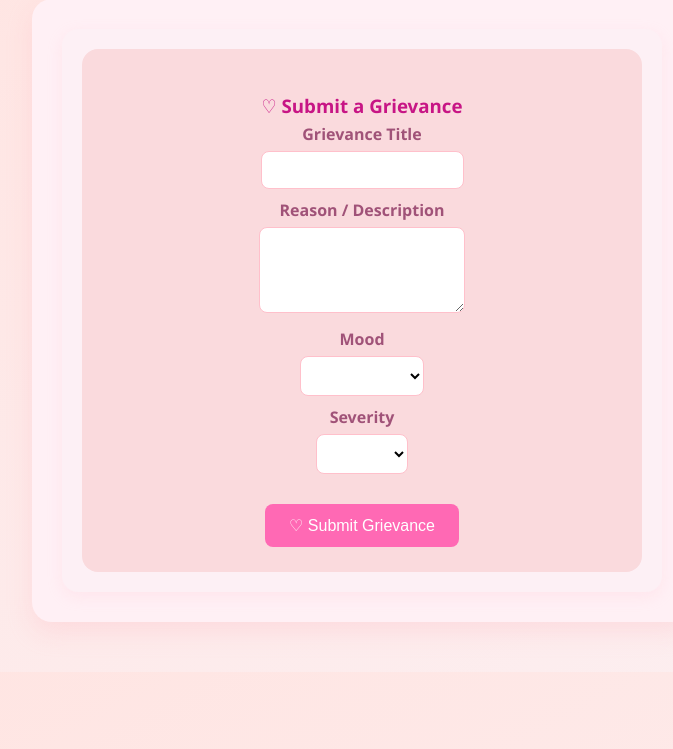
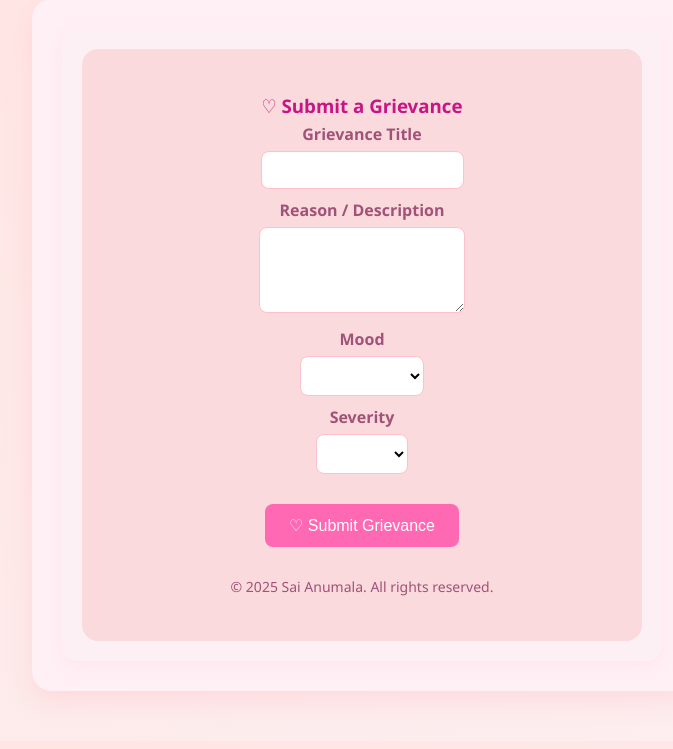
Before and after one commit to sai-anumala/Grievance, a Flask app: page / in a window 1280 px wide. Shown: the part 51-800 px from the top of the page, without its empty margins (278-951 px from the left). Run offline with Flask 3, Linux system fonts and the light colour scheme.

Commit message:
2nd commit

```diff
--- a/templates/index.html
+++ b/templates/index.html
@@ -161,7 +161,9 @@
 
         <!-- Submit Button -->
         <button type="submit" class="btn btn-primary">♡ Submit Grievance</button>
-
+<footer style="text-align: center; font-size: 14px; padding: 20px; color: #a05278;">
+  &copy; 2025 <a href="https://www.instagram.com/sae_anumala/" target="_blank" style="color: inherit; text-decoration: none;">Sai Anumala</a>. All rights reserved.
+</footer>
       </form>
     </div>
   </div>
```
Also changed, not shown: requirements.txt (+30 -3 lines), 1 other file.
